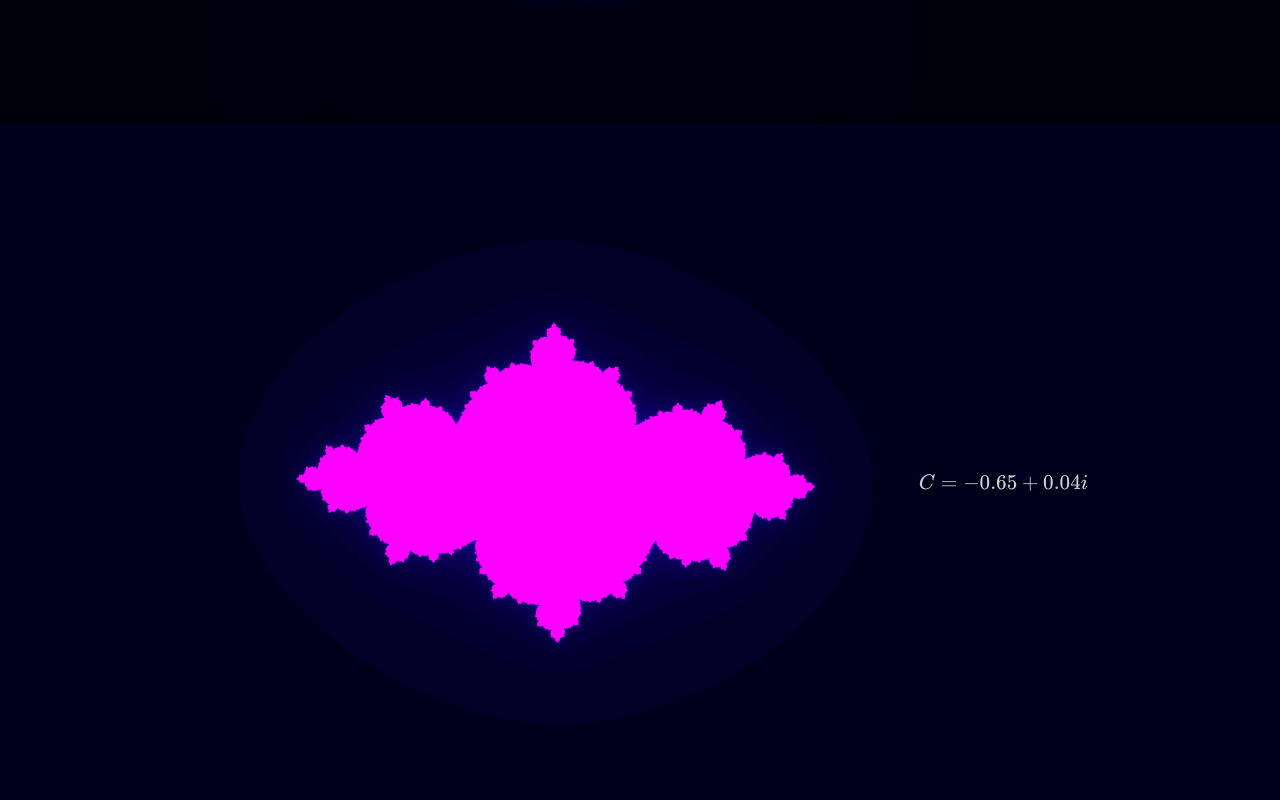
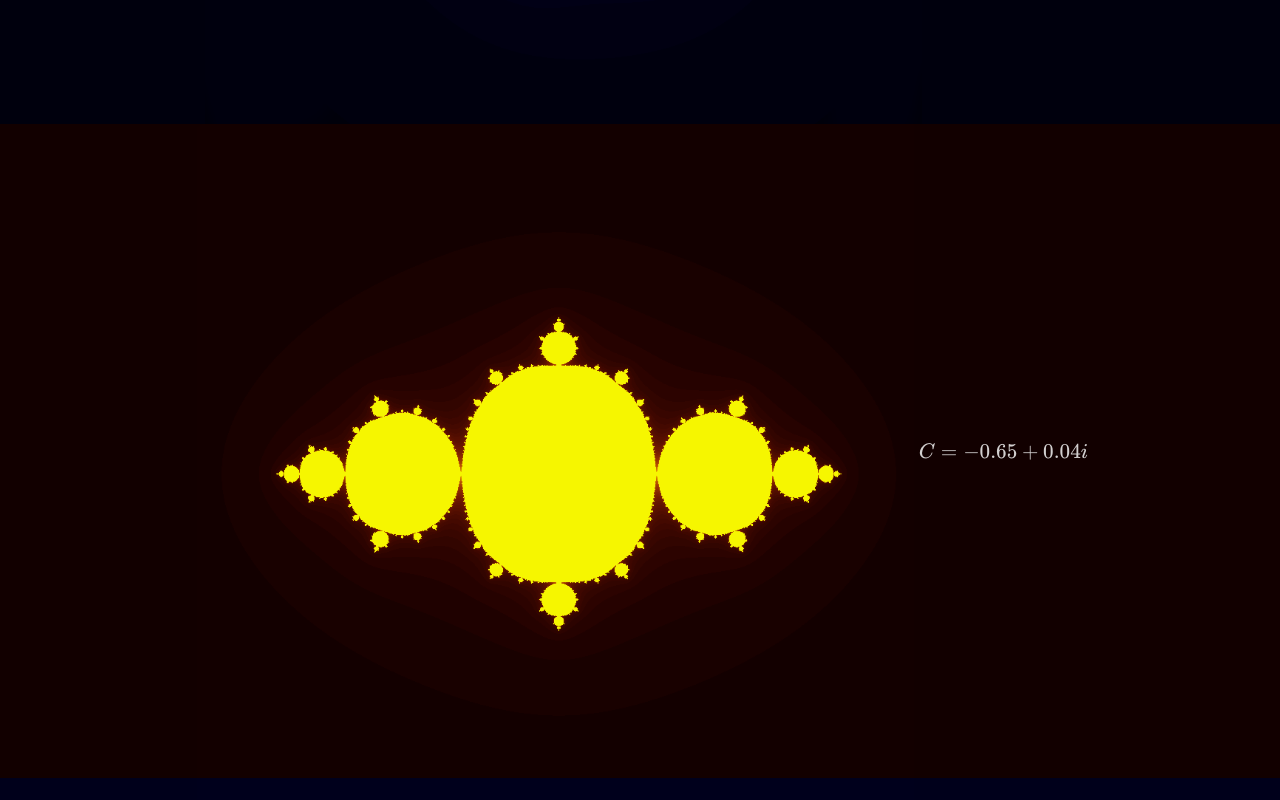
Before and after one commit to bartolomej/julia-set, a plain HTML site: page docs/index.html in a window 1280 px wide. Shown: the part 4860-5660 px from the top of the page. Drawn offline with nearby package versions, Linux system fonts and the light colour scheme.

Commit message:
Updated docs with images.

```diff
--- a/docs/index.html
+++ b/docs/index.html
@@ -81,6 +81,15 @@
     </div>
 </section>
 
+<section style="background-color: #120000">
+    <div class="container">
+        <div>
+            <img alt="set" src="examples/gold_-0.81_0.0.png">
+            <p>\(C = -0.65 + 0.04i\)</p>
+        </div>
+    </div>
+</section>
+
 <section style="background-color: #00001b;">
     <div class="container">
         <div>
```
Also changed, not shown: docs/examples/gold_-0.81_0.0.png (added), 1 other file.
